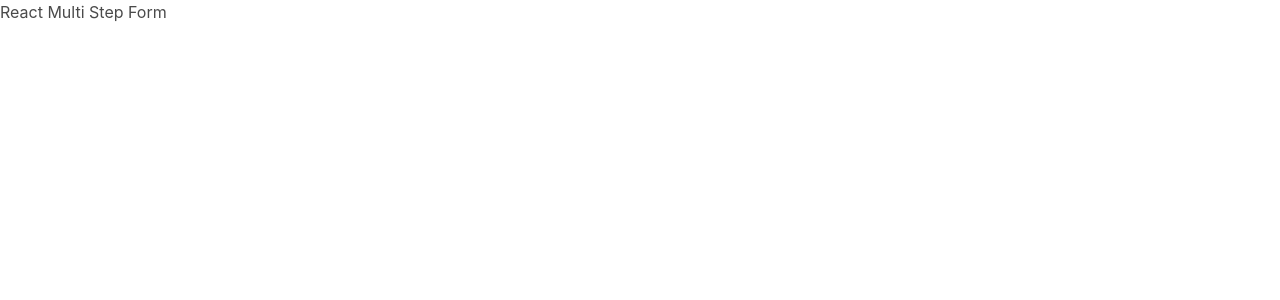
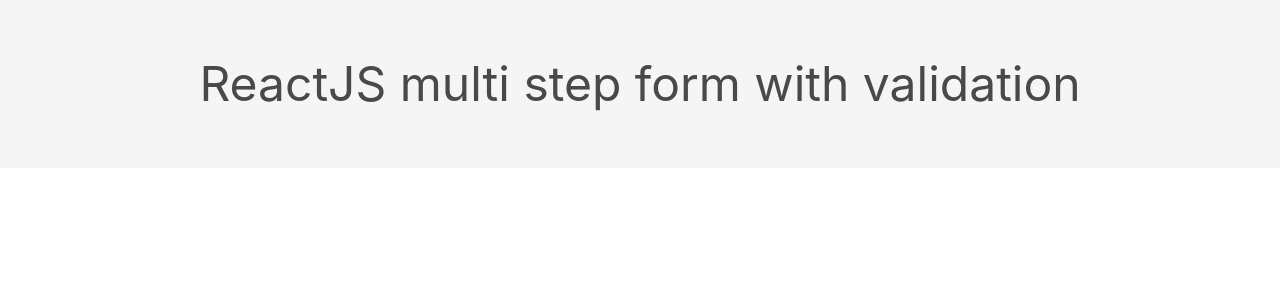
Before and after one commit to pablomaribondo/react-multistep-form, a React (Create React App) app: page / in a window 1280 px wide. Shown: the top 300 px of the page. Built offline with nearby package versions, Linux system fonts and the light colour scheme.

Commit message:
feat: add basic layout to app component

```diff
--- a/src/App.tsx
+++ b/src/App.tsx
@@ -3,9 +3,24 @@ import './App.css';
 
 const App: FC = () => {
   return (
-    <div>
-      <p>React Multi Step Form</p>
-    </div>
+    <>
+      <section className="hero is-light has-text-centered">
+        <div className="hero-body">
+          <div className="container">
+            <h1 className="is-size-1">
+              ReactJS multi step form with validation
+            </h1>
+          </div>
+        </div>
+      </section>
+      <div className="container pt-5">
+        <div className="columns">
+          <div className="column is-half is-offset-one-quarter">
+            {/* form component */}
+          </div>
+        </div>
+      </div>
+    </>
   );
 };
 
```
